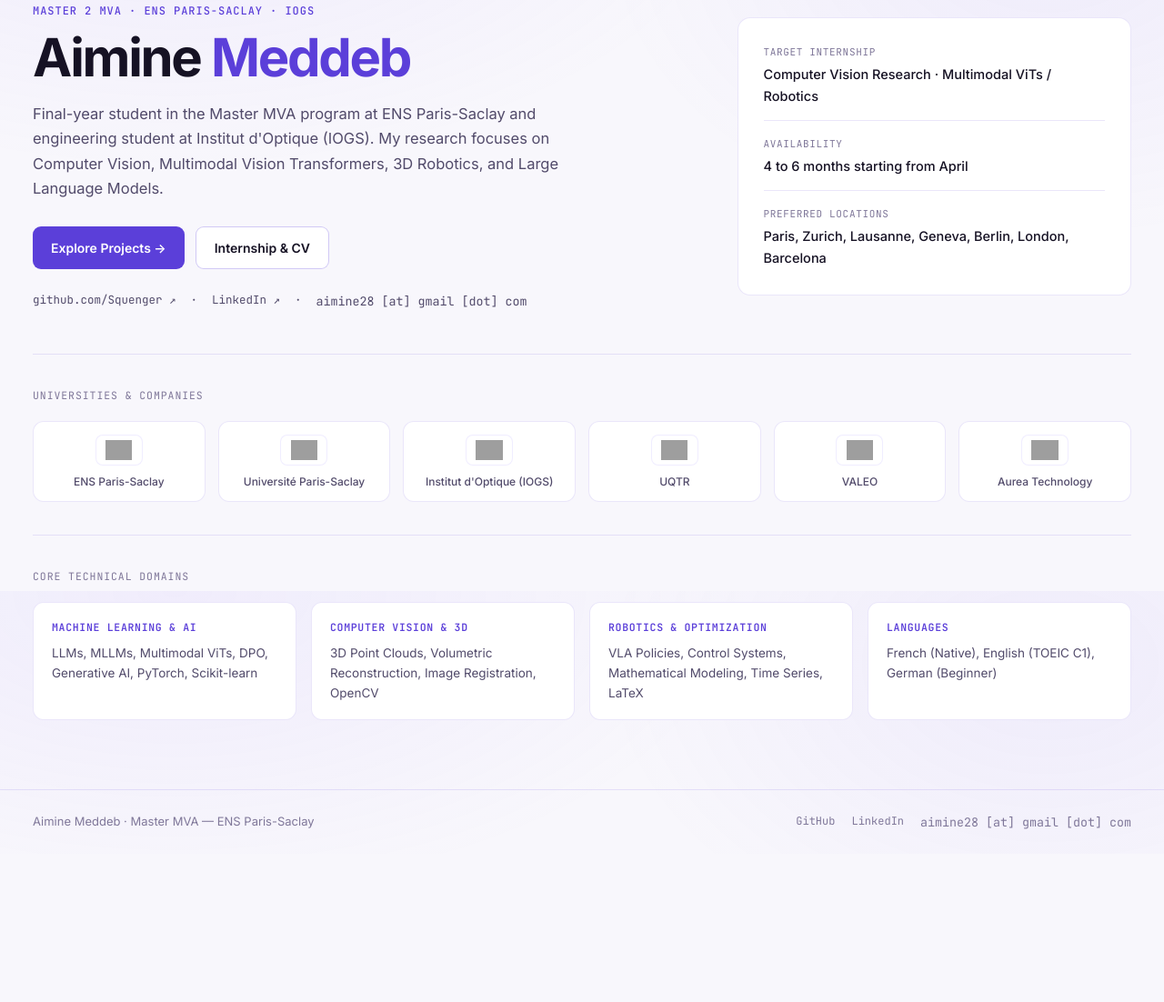
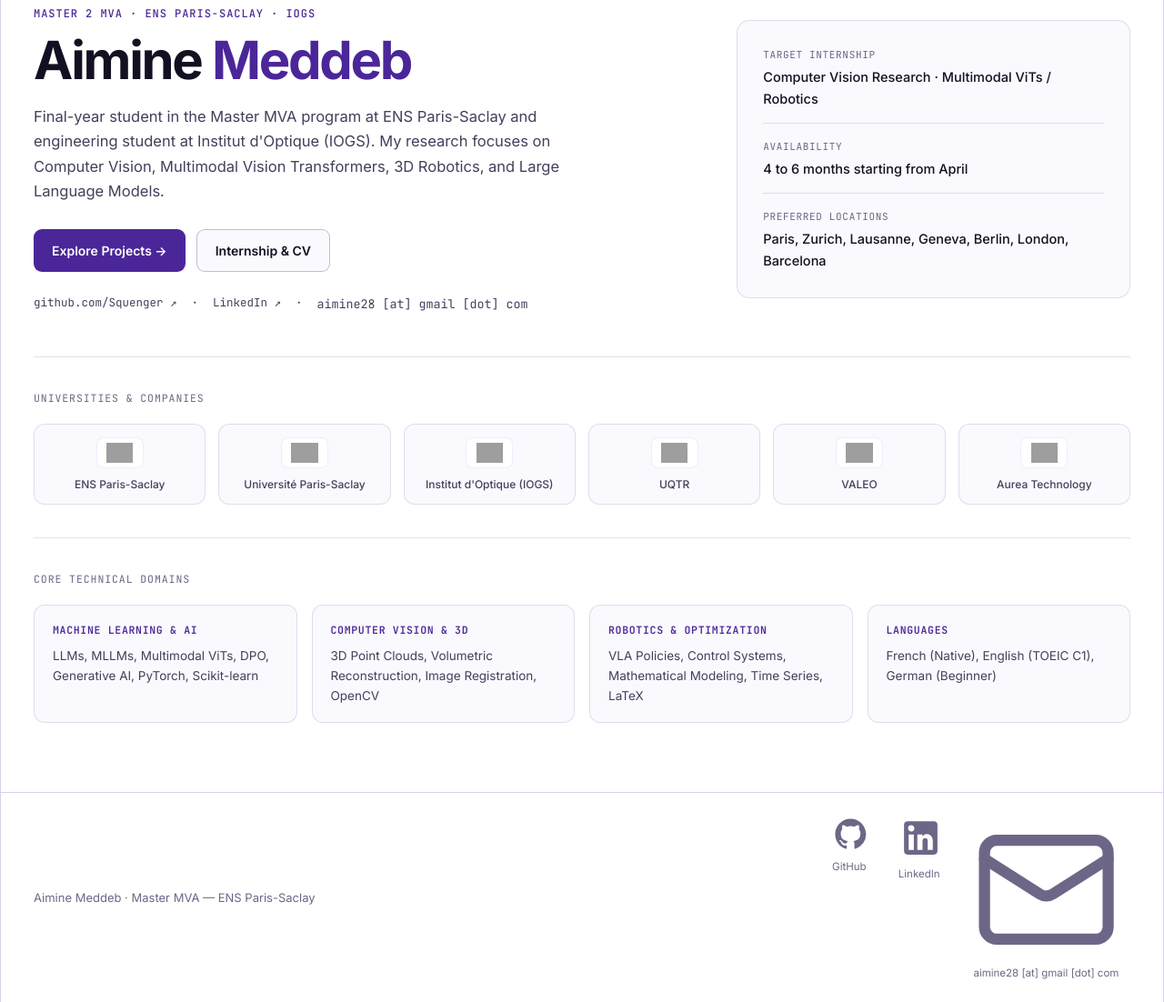
Before and after one commit to Squenger/squenger.github.io, a plain HTML site: page index.html in a window 1280 px wide. Shown: the part 150-1252 px from the top of the page at 91% size. Before the commit the page ends 1089 px from the top, so only its background shows below. Drawn offline with Linux system fonts and the light colour scheme; grey boxes are pictures that could not be loaded.

Commit message:
Polish light mode with deeper violet, add architectural side rails, and frame social links with icons

```diff
--- a/app.js
+++ b/app.js
@@ -27,6 +27,8 @@ function revealEmailAddress() {
 const ICONS = {
   paper: `<svg viewBox="0 0 24 24" fill="none" stroke="currentColor" stroke-width="1.8" stroke-linecap="round" stroke-linejoin="round" aria-hidden="true"><path d="M14 2H6a2 2 0 0 0-2 2v16a2 2 0 0 0 2 2h12a2 2 0 0 0 2-2V8z"/><polyline points="14 2 14 8 20 8"/><line x1="16" y1="13" x2="8" y2="13"/><line x1="16" y1="17" x2="8" y2="17"/></svg>`,
   github: `<svg viewBox="0 0 24 24" fill="currentColor" aria-hidden="true"><path d="M12 2C6.477 2 2 6.484 2 12.017c0 4.425 2.865 8.18 6.839 9.504.5.092.682-.217.682-.483 0-.237-.008-.868-.013-1.703-2.782.605-3.369-1.343-3.369-1.343-.454-1.158-1.11-1.466-1.11-1.466-.908-.62.069-.608.069-.608 1.003.07 1.53 1.032 1.53 1.032.892 1.53 2.341 1.088 2.91.832.092-.647.35-1.088.636-1.338-2.22-.253-4.555-1.113-4.555-4.951 0-1.093.39-1.988 1.029-2.688-.103-.253-.446-1.272.098-2.65 0 0 .84-.27 2.75 1.026A9.564 9.564 0 0 1 12 6.844a9.59 9.59 0 0 1 2.504.337c1.909-1.296 2.747-1.027 2.747-1.027.546 1.379.202 2.398.1 2.651.64.7 1.028 1.595 1.028 2.688 0 3.848-2.339 4.695-4.566 4.943.359.309.678.92.678 1.855 0 1.338-.012 2.419-.012 2.747 0 .268.18.58.688.482A10.02 10.02 0 0 0 22 12.017C22 6.484 17.522 2 12 2z"/></svg>`,
+  linkedin: `<svg viewBox="0 0 24 24" fill="currentColor" aria-hidden="true"><path d="M19 3a2 2 0 0 1 2 2v14a2 2 0 0 1-2 2H5a2 2 0 0 1-2-2V5a2 2 0 0 1 2-2h14m-.5 15.5v-5.3a3.26 3.26 0 0 0-3.26-3.26c-.85 0-1.84.52-2.28 1.3v-1.11h-2.79v8.37h2.79v-4.93c0-.77.62-1.4 1.39-1.4a1.4 1.4 0 0 1 1.4 1.4v4.93h2.75M6.88 8.56a1.68 1.68 0 0 0 1.68-1.68c0-.93-.75-1.69-1.68-1.69a1.69 1.69 0 0 0-1.69 1.69c0 .93.76 1.68 1.69 1.68m1.39 9.94v-8.37H5.5v8.37h2.77z"/></svg>`,
+  mail: `<svg viewBox="0 0 24 24" fill="none" stroke="currentColor" stroke-width="1.8" stroke-linecap="round" stroke-linejoin="round" aria-hidden="true"><rect x="2" y="4" width="20" height="16" rx="2"/><path d="m22 7-8.97 5.7a1.94 1.94 0 0 1-2.06 0L2 7"/></svg>`,
   download: `<svg viewBox="0 0 24 24" fill="none" stroke="currentColor" stroke-width="1.8" stroke-linecap="round" stroke-linejoin="round" aria-hidden="true"><path d="M21 15v4a2 2 0 0 1-2 2H5a2 2 0 0 1-2-2v-4"/><polyline points="7 10 12 15 17 10"/><line x1="12" y1="15" x2="12" y2="3"/></svg>`,
   external: `<svg viewBox="0 0 24 24" fill="none" stroke="currentColor" stroke-width="1.8" stroke-linecap="round" stroke-linejoin="round" aria-hidden="true"><path d="M18 13v6a2 2 0 0 1-2 2H5a2 2 0 0 1-2-2V8a2 2 0 0 1 2-2h6"/><polyline points="15 3 21 3 21 9"/><line x1="10" y1="14" x2="21" y2="3"/></svg>`,
   sun: `<svg viewBox="0 0 24 24" fill="none" stroke="currentColor" stroke-width="1.8" stroke-linecap="round" stroke-linejoin="round" aria-hidden="true"><circle cx="12" cy="12" r="4"/><path d="M12 2v2"/><path d="M12 20v2"/><path d="m4.93 4.93 1.41 1.41"/><path d="m17.66 17.66 1.41 1.41"/><path d="M2 12h2"/><path d="M20 12h2"/><path d="m6.34 17.66-1.41 1.41"/><path d="m19.07 4.93-1.41 1.41"/></svg>`,
@@ -1016,12 +1018,12 @@ function renderContactPage() {
 
   const emailBtns = isEmailRevealed
     ? `
-      <button type="button" onclick="openObfuscatedMail()" class="chip-link chip-link--paper">${c.mailBtn}</button>
-      <button type="button" onclick="copyEmail()" class="chip-link">${c.copyBtn}</button>
+      <button type="button" onclick="openObfuscatedMail()" class="chip-link chip-link--paper">${ICONS.mail}<span>${c.mailBtn}</span></button>
+      <button type="button" onclick="copyEmail()" class="chip-link"><span>${c.copyBtn}</span></button>
     `
     : `
-      <button type="button" onclick="revealEmailAddress()" class="chip-link chip-link--paper">${c.revealBtn}</button>
-      <button type="button" onclick="copyEmail()" class="chip-link">${c.copyBtn}</button>
+      <button type="button" onclick="revealEmailAddress()" class="chip-link chip-link--paper">${ICONS.mail}<span>${c.revealBtn}</span></button>
+      <button type="button" onclick="copyEmail()" class="chip-link"><span>${c.copyBtn}</span></button>
     `;
 
   return `
@@ -1060,7 +1062,7 @@ function renderContactPage() {
           </div>
           <div class="btn-row">
             <a href="https://linkedin.com/in/aimine-meddeb-a2b352248/" target="_blank" rel="noopener noreferrer" class="chip-link chip-link--paper">
-              ${ICONS.external}<span>${c.openProfile}</span>
+              ${ICONS.linkedin}<span>${c.openProfile}</span>
             </a>
           </div>
         </div>
--- a/index.html
+++ b/index.html
@@ -52,9 +52,18 @@
     <div class="footer-inner">
       <span>Aimine Meddeb · Master MVA — ENS Paris-Saclay</span>
       <div class="footer-links">
-        <a href="https://github.com/Squenger" target="_blank" rel="noopener noreferrer">GitHub</a>
-        <a href="https://linkedin.com/in/aimine-meddeb-a2b352248/" target="_blank" rel="noopener noreferrer">LinkedIn</a>
-        <button type="button" onclick="openObfuscatedMail()">aimine28 [at] gmail [dot] com</button>
+        <a href="https://github.com/Squenger" target="_blank" rel="noopener noreferrer" class="social-chip social-chip--compact">
+          <svg viewBox="0 0 24 24" fill="currentColor" aria-hidden="true"><path d="M12 2C6.477 2 2 6.484 2 12.017c0 4.425 2.865 8.18 6.839 9.504.5.092.682-.217.682-.483 0-.237-.008-.868-.013-1.703-2.782.605-3.369-1.343-3.369-1.343-.454-1.158-1.11-1.466-1.11-1.466-.908-.62.069-.608.069-.608 1.003.07 1.53 1.032 1.53 1.032.892 1.53 2.341 1.088 2.91.832.092-.647.35-1.088.636-1.338-2.22-.253-4.555-1.113-4.555-4.951 0-1.093.39-1.988 1.029-2.688-.103-.253-.446-1.272.098-2.65 0 0 .84-.27 2.75 1.026A9.564 9.564 0 0 1 12 6.844a9.59 9.59 0 0 1 2.504.337c1.909-1.296 2.747-1.027 2.747-1.027.546 1.379.202 2.398.1 2.651.64.7 1.028 1.595 1.028 2.688 0 3.848-2.339 4.695-4.566 4.943.359.309.678.92.678 1.855 0 1.338-.012 2.419-.012 2.747 0 .268.18.58.688.482A10.02 10.02 0 0 0 22 12.017C22 6.484 17.522 2 12 2z"/></svg>
+          <span>GitHub</span>
+        </a>
+        <a href="https://linkedin.com/in/aimine-meddeb-a2b352248/" target="_blank" rel="noopener noreferrer" class="social-chip social-chip--compact">
+          <svg viewBox="0 0 24 24" fill="currentColor" aria-hidden="true"><path d="M19 3a2 2 0 0 1 2 2v14a2 2 0 0 1-2 2H5a2 2 0 0 1-2-2V5a2 2 0 0 1 2-2h14m-.5 15.5v-5.3a3.26 3.26 0 0 0-3.26-3.26c-.85 0-1.84.52-2.28 1.3v-1.11h-2.79v8.37h2.79v-4.93c0-.77.62-1.4 1.39-1.4a1.4 1.4 0 0 1 1.4 1.4v4.93h2.75M6.88 8.56a1.68 1.68 0 0 0 1.68-1.68c0-.93-.75-1.69-1.68-1.69a1.69 1.69 0 0 0-1.69 1.69c0 .93.76 1.68 1.69 1.68m1.39 9.94v-8.37H5.5v8.37h2.77z"/></svg>
+          <span>LinkedIn</span>
+        </a>
+        <button type="button" onclick="openObfuscatedMail()" class="social-chip social-chip--compact">
+          <svg viewBox="0 0 24 24" fill="none" stroke="currentColor" stroke-width="1.8" stroke-linecap="round" stroke-linejoin="round" aria-hidden="true"><rect x="2" y="4" width="20" height="16" rx="2"/><path d="m22 7-8.97 5.7a1.94 1.94 0 0 1-2.06 0L2 7"/></svg>
+          <span>aimine28 [at] gmail [dot] com</span>
+        </button>
       </div>
     </div>
   </footer>
--- a/styles.css
+++ b/styles.css
@@ -4,6 +4,7 @@
    ========================================================================== */
 
 :root {
+  --bg-outer: #07050C;
   --bg: #0B0912;
   --surface: #12101E;
   --surface-2: #191529;
@@ -15,6 +16,7 @@
 
   --border: rgba(186, 171, 255, 0.13);
   --border-strong: rgba(186, 171, 255, 0.28);
+  --frame-rail: rgba(155, 123, 255, 0.22);
 
   --violet: #9B7BFF;
   --violet-hover: #B197FF;
@@ -22,7 +24,7 @@
   --violet-border: rgba(155, 123, 255, 0.34);
   --violet-btn-text: #0B0912;
 
-  --topbar-bg: rgba(11, 9, 18, 0.88);
+  --topbar-bg: rgba(11, 9, 18, 0.9);
   --paper-stage: #1A162B;
 
   --font: 'Inter', -apple-system, BlinkMacSystemFont, 'Segoe UI', sans-serif;
@@ -34,28 +36,30 @@
   --transition: 160ms ease;
 }
 
-/* Sober Light Mode */
+/* Refined Light Mode — Crisp White Interior & Deeper Royal Violet */
 html.light {
-  --bg: #F8F7FC;
-  --surface: #FFFFFF;
-  --surface-2: #F2EFFA;
-  --surface-hover: #EAE5F7;
+  --bg-outer: #F0ECF7;
+  --bg: #FFFFFF;
+  --surface: #FAF9FD;
+  --surface-2: #F2EEFA;
+  --surface-hover: #EBE5F7;
 
-  --ink: #161224;
-  --ink-2: #524B6B;
-  --muted: #7F7799;
+  --ink: #141021;
+  --ink-2: #463F5C;
+  --muted: #6E6687;
 
-  --border: rgba(91, 63, 217, 0.13);
-  --border-strong: rgba(91, 63, 217, 0.28);
+  --border: rgba(75, 38, 153, 0.14);
+  --border-strong: rgba(75, 38, 153, 0.3);
+  --frame-rail: rgba(75, 38, 153, 0.22);
 
-  --violet: #5B3FD9;
-  --violet-hover: #4A2EC4;
-  --violet-soft: rgba(91, 63, 217, 0.09);
-  --violet-border: rgba(91, 63, 217, 0.28);
+  --violet: #4B2699;
+  --violet-hover: #3A1B7A;
+  --violet-soft: rgba(75, 38, 153, 0.08);
+  --violet-border: rgba(75, 38, 153, 0.28);
   --violet-btn-text: #FFFFFF;
 
-  --topbar-bg: rgba(248, 247, 252, 0.9);
-  --paper-stage: #EFEBF9;
+  --topbar-bg: rgba(255, 255, 255, 0.94);
+  --paper-stage: #F1EDF9;
 }
 
 *,
@@ -75,16 +79,20 @@ body {
   min-height: 100vh;
   display: flex;
   flex-direction: column;
-  background-color: var(--bg);
+  background-color: var(--bg-outer);
   color: var(--ink);
   font-family: var(--font);
   font-size: 15px;
   line-height: 1.65;
   transition: background-color 220ms ease, color 220ms ease;
   background-image:
-    radial-gradient(ellipse 900px 480px at 15% 0%, rgba(155, 123, 255, 0.09), transparent 70%),
-    radial-gradient(ellipse 700px 480px at 90% 10%, rgba(124, 92, 240, 0.07), transparent 70%);
+    radial-gradient(ellipse 900px 460px at 15% 0%, rgba(155, 123, 255, 0.09), transparent 70%),
+    radial-gradient(ellipse 700px 460px at 88% 10%, rgba(124, 92, 240, 0.07), transparent 70%);
   background-attachment: fixed;
+}
+
+html.light body {
+  background-image: none;
 }
 
 ::selection {
@@ -117,6 +125,7 @@ button {
   background: var(--topbar-bg);
   backdrop-filter: blur(14px);
   -webkit-backdrop-filter: blur(14px);
+  border-top: 3px solid var(--violet);
   border-bottom: 1px solid var(--border);
 }
 
@@ -129,6 +138,8 @@ button {
   align-items: center;
   justify-content: space-between;
   gap: 24px;
+  border-left: 1px solid var(--frame-rail);
+  border-right: 1px solid var(--frame-rail);
 }
 
 .brand {
@@ -237,6 +248,9 @@ button {
   width: 100%;
   margin: 0 auto;
   padding: 56px 36px 76px;
+  background: var(--bg);
+  border-left: 1px solid var(--frame-rail);
+  border-right: 1px solid var(--frame-rail);
 }
 
 @keyframes pageIn {
@@ -698,6 +712,12 @@ button {
   border: 1px solid rgba(155, 123, 255, 0.28);
 }
 
+html.light .paper-sheet {
+  background: #FFFFFF;
+  box-shadow: 0 4px 16px rgba(20, 16, 33, 0.08);
+  border-color: rgba(75, 38, 153, 0.22);
+}
+
 .paper-sheet-top {
   display: flex;
   align-items: center;
@@ -710,7 +730,7 @@ button {
   font-family: var(--mono);
   font-size: 10px;
   font-weight: 600;
-  color: #5B3FD9;
+  color: #4B2699;
   text-transform: uppercase;
   letter-spacing: 0.05em;
 }
@@ -996,7 +1016,7 @@ button {
 
 .footer {
   border-top: 1px solid var(--border);
-  padding: 24px 36px;
+  background: var(--bg-outer);
   font-size: 13px;
   color: var(--muted);
 }
@@ -1004,23 +1024,26 @@ button {
 .footer-inner {
   max-width: 1320px;
   margin: 0 auto;
+  padding: 20px 36px;
+  background: var(--bg);
+  border-left: 1px solid var(--frame-rail);
+  border-right: 1px solid var(--frame-rail);
   display: flex;
   flex-wrap: wrap;
   align-items: center;
   justify-content: space-between;
-  gap: 12px;
+  gap: 14px;
 }
 
 .footer-links {
   display: flex;
-  gap: 18px;
-  font-family: var(--mono);
-  font-size: 12px;
+  flex-wrap: wrap;
+  gap: 10px;
 }
 
-.footer-links a:hover,
-.footer-links button:hover {
-  color: var(--violet);
+.social-chip--compact {
+  padding: 5px 11px;
+  font-size: 11.5px;
 }
 
 .toast {
```
